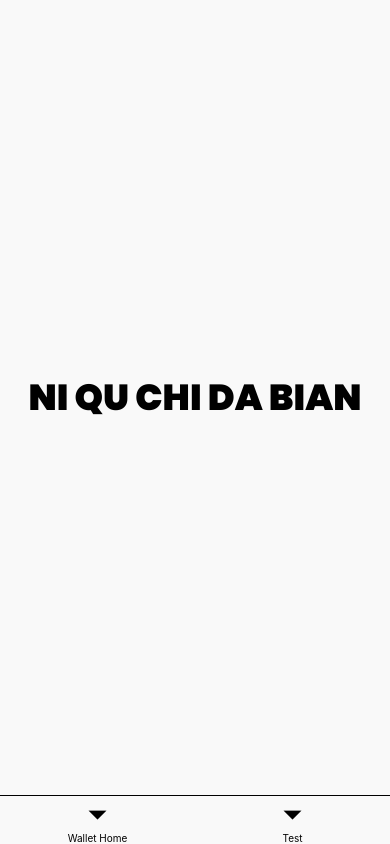
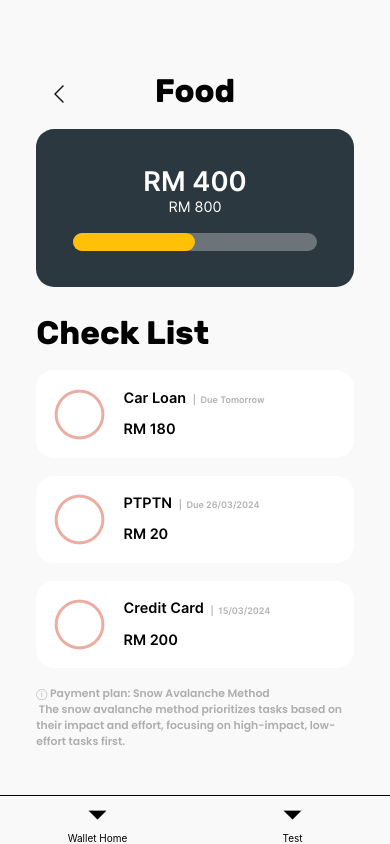
Before and after one commit to yangding14/VeeHek, a React Native app in the folder frontend/: screen /Test in a window 390 px wide. Built offline with nearby package versions, Linux system fonts and the light colour scheme.

Commit message:
debt page

```diff
--- /dev/null
+++ b/frontend/components/WalletEnvelopeDebt.js
@@ -0,0 +1,79 @@
+import React, { useState } from 'react';
+import { Image, StyleSheet, Text, TouchableWithoutFeedback, View } from 'react-native';
+import { colors, fonts, sh, sw } from '../styles/GlobalStyle';
+
+function WalletEnvelopeDebt({DebtName, DebtDate, DebtAmount, isChecked}) {
+    const [checked, setChecked] = useState(isChecked);
+
+    const handlePress = () => {
+        console.log('Debt is pressed');
+        setChecked(!checked); // Toggle the checked state
+    }
+
+    return (
+        <View style={styles.bg}>
+            <TouchableWithoutFeedback onPress={handlePress}>
+                <View style={{flexDirection: 'row'}}>
+
+                    {checked ?
+                        <Image source={require('../assets/checked.png')} style={styles.imgStyle} />
+                        :
+                        <Image source={require('../assets/unchecked.png')} style={styles.imgStyle} />
+                    }
+
+
+                    <View>
+                        <View style={{flexDirection: 'row'}}>
+                            <Text style={styles.textDebtName}>{DebtName}</Text>
+                            <Text style={styles.textDebtDate}>   |  {DebtDate}</Text>
+                        </View>
+
+                        <Text style={styles.textDebtAmount}>{DebtAmount}</Text>
+                    </View>
+                </View>
+            </TouchableWithoutFeedback>
+
+        </View>
+    );
+}
+
+const styles = StyleSheet.create({
+    bg: {
+        backgroundColor: colors.white,
+        paddingVertical: sh(20),
+        paddingHorizontal: sw(20),
+        marginTop: sh(20),
+        borderRadius: sh(20),
+
+        shadowRadius: sw(4), //for ios
+        shadowColor:colors.black, //for ios
+        shadowOpacity: 0.12, //for ios
+        shadowOffset:{height: sh(1)}, //for ios
+        elevation: 2 //for android
+    },
+    textDebtName:{
+        fontFamily: fonts.InterSemiBold,
+        fontSize: sh(16),
+        color: colors.black,
+    },
+    textDebtDate:{
+        fontFamily: fonts.InterSemiBold,
+        fontSize: sh(10),
+        color: colors.black,
+        opacity: 0.3,
+        marginTop: sh(6)
+    },
+    textDebtAmount:{
+        fontFamily: fonts.InterSemiBold,
+        fontSize: sh(16),
+        color: colors.black,
+        marginTop: sh(16)
+    },
+    imgStyle:{
+        // width: sw(40),
+        // height: sh(40),
+        marginRight: sw(20)
+    }
+})
+
+export default WalletEnvelopeDebt;
--- a/frontend/components/WalletEnvelopeOperation.js
+++ b/frontend/components/WalletEnvelopeOperation.js
@@ -13,7 +13,7 @@ function WalletEnvelopeOperation({OperationName, OperationDate, OperationAmount}
                 <View>
                     <View style={{flexDirection: 'row'}}>
                         <Text style={styles.textOperationName}>{OperationName}</Text>
-                        <Text style={styles.textOperationDate}>   -  {OperationDate}</Text>
+                        <Text style={styles.textOperationDate}>   |  {OperationDate}</Text>
                     </View>
 
                     <Text style={styles.textOperationAmount}>{OperationAmount}</Text>
--- a/frontend/navigation/AppNav.js
+++ b/frontend/navigation/AppNav.js
@@ -11,6 +11,7 @@ import { View, StyleSheet, Image } from 'react-native';
 import Wallet_Home from '../screens/Wallet_Home';
 import Wallet_Envelope from '../screens/Wallet_Envelope';
 import Test from '../screens/Test';
+import Wallet_EnvelopeDebt from '../screens/Wallet_EnvelopeDebt';
 import { NavigationContainer } from '@react-navigation/native';
 import { createStackNavigator } from '@react-navigation/stack';
 import { createBottomTabNavigator } from '@react-navigation/bottom-tabs';
@@ -48,7 +49,7 @@ function AppNav() {
                     />
                     <Tab.Screen
                         name="Test"
-                        component={Test}
+                        component={Wallet_EnvelopeDebt}
                     />
                 </Tab.Navigator>
             </NavigationContainer>
--- /dev/null
+++ b/frontend/screens/Wallet_EnvelopeDebt.js
@@ -0,0 +1,75 @@
+import React, { useState } from 'react';
+import { View, Text, Image, TouchableWithoutFeedback, ScrollView, StyleSheet } from 'react-native';
+import { appStyles, colors, fonts, sh, sw } from '../styles/GlobalStyle';
+import WalletEnvelopeTotalRemaining from '../components/WalletEnvelopeTotalRemaining';
+import WalletEnvelopeDebt from '../components/WalletEnvelopeDebt';
+
+function Wallet_EnvelopeDebt({navigation}) {
+    const [isChecked, setIsChecked] = useState(false);
+
+    const [isVisible, setIsVisible] = useState(false);
+
+    const [data, setData] = useState([
+        {
+            DebtName: 'Car Loan',
+            DebtDate: 'Due Tomorrow',
+            DebtAmount: 'RM 180'
+        },
+        {
+            DebtName: 'PTPTN',
+            DebtDate: 'Due 26/03/2024',
+            DebtAmount: 'RM 20'
+        },
+        {
+            DebtName: 'Credit Card',
+            DebtDate: '15/03/2024',
+            DebtAmount: 'RM 200'
+        }
+    ])
+
+    return (
+        <View style={appStyles.appBackground}>
+            <View style={{flexDirection: 'row'}}>
+                <TouchableWithoutFeedback hitSlop={40} onPress={() => navigation.goBack()}>
+                    <Image source={require('../assets/arrow_left.png')} style={{flex:1, resizeMode: 'contain', top: sh(14)}} />
+                </TouchableWithoutFeedback>
+                <Text style={{flex: 5, fontFamily: fonts.RubikBold, fontSize: sh(36), textAlign: 'center'}}>Food</Text>
+                <View style={{flex: 1}} />
+            </View>
+
+            <View style={{marginHorizontal: sw(-40)}}>
+                <ScrollView style={{paddingHorizontal: sw(40)}}>
+                    <WalletEnvelopeTotalRemaining />
+
+                    <Text style={{fontFamily: fonts.RubikBold, fontSize: sh(36), marginTop: sh(30)}}>Check List</Text>
+
+                    {data.map((item, index) => {
+                        return (
+                            <WalletEnvelopeDebt DebtName={item.DebtName} DebtDate={item.DebtDate} DebtAmount={item.DebtAmount} key={index} isChecked={isChecked} />
+                        )
+                    })}
+
+                    <Text style={styles.textBottom}>
+                        ⓘ Payment plan: Snow Avalanche Method {"\n"} The snow avalanche method prioritizes tasks based on their impact and effort, focusing on high-impact, low-effort tasks first.
+                    </Text>
+
+                    <View style={{height: sh(60)}} />
+
+                </ScrollView>
+            </View>
+
+        </View>
+    );
+}
+
+const styles = StyleSheet.create({
+    textBottom:{
+        fontFamily: fonts.PoppinsSemiBold,
+        fontSize: sh(12),
+        color: colors.black,
+        opacity: 0.3,
+        paddingTop: sh(20),
+    }
+})
+
+export default Wallet_EnvelopeDebt;
```
Also changed, not shown: frontend/assets/checked.png (added), frontend/assets/unchecked.png (added).
